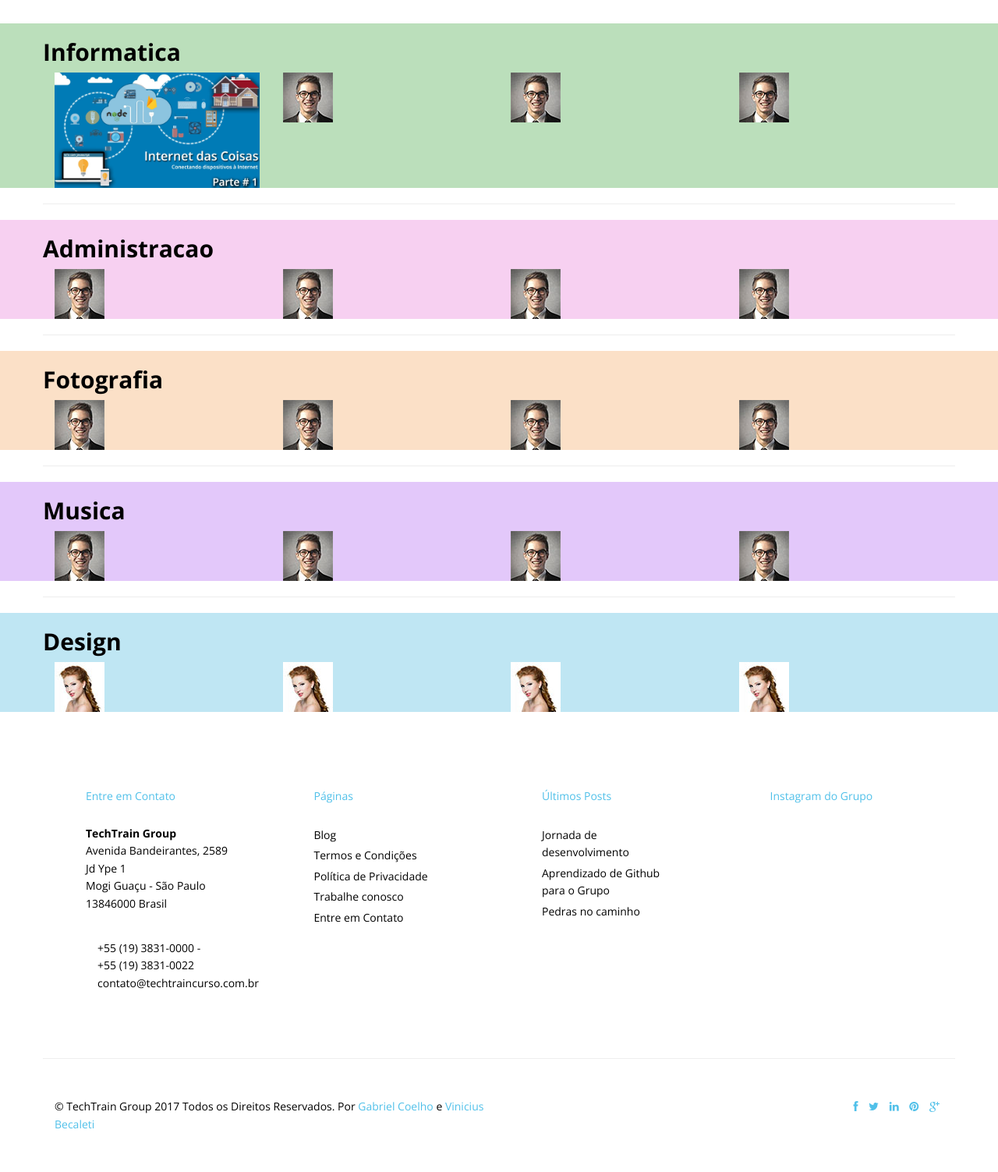
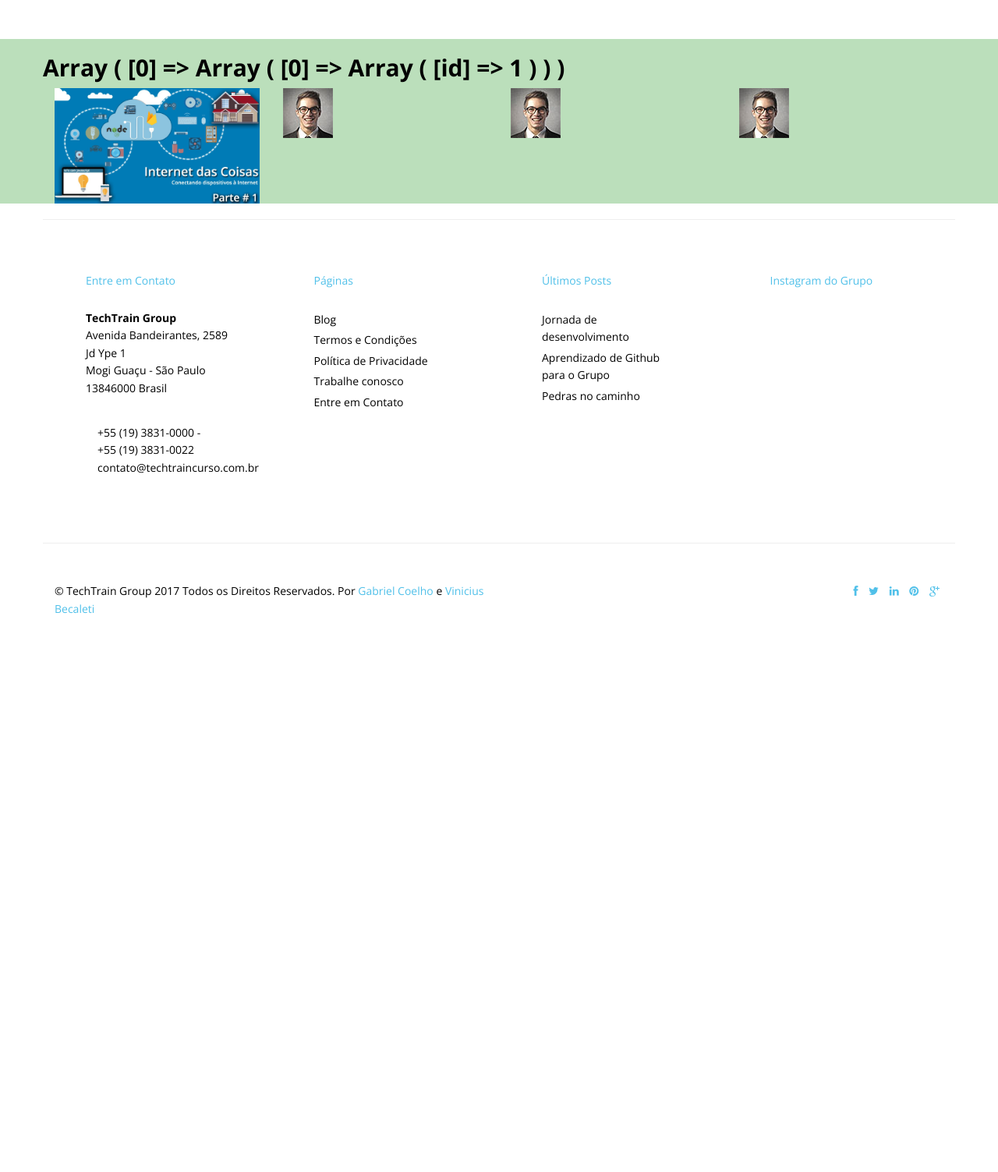
Before and after one commit to GabrielCoelho/TechTrain, a PHP site: page /courses in a window 1280 px wide. Shown: the part 108-1611 px from the top of the page at 78% size. After the commit the page ends 895 px from the top, so only its background shows below. Run offline with PHP 8.4, Linux system fonts and the light colour scheme; tables that the repository leaves empty or names only in its code hold one stand-in row (values such as "Sample post").

Commit message:
Added courses page and controller

```diff
--- /dev/null
+++ b/app/Controller/CourseController.php
@@ -0,0 +1,16 @@
+<?php
+
+namespace Project\Controller;
+
+use Project\Db\QueryBuilder;
+
+class CourseController
+{
+  public function searchCourses()
+  {
+    $q = new QueryBuilder();
+    $array[] = $q->select("cursos");
+    require './app/views/cursos.php';
+  }
+
+}
--- a/app/views/cursos.php
+++ b/app/views/cursos.php
@@ -1,19 +1,9 @@
-<?php
-        $aTest;
-        $aTest[0] = "Informatica";
-        $aTest[1] = "Administracao";
-        $aTest[2] = "Fotografia";
-        $aTest[3] = "Musica";
-        $aTest[4] = "Design";
-
-        $i = 0;
-?>
 <!-- Start cursos -->
-<section class="box2">
+<section class="portfolio">
     <div class="course1">
         <div class="container">
             <div class="row">
-                <h2 style="font-weight: bold; color: black;"><?php echo $aTest[$i];?></h2>
+                <h2 style="font-weight: bold; color: black;"><?php print_r($array);?></h2>
             </div>
         <div class="row">
                 <div class="popup-gallery">
@@ -34,127 +24,9 @@
         </div>
     </div>
 
-    <?php $i++;?>
     <div class="container">
         <div class="row">
             <hr>
         </div>
     </div>
-
-	<div class="box2 course2">
-		<div class="container">
-            <div class="row">
-                <h2 style="font-weight: bold; color: black;"><?php echo $aTest[$i];?></h2>
-            </div>
-			<div class="row">
-				<div class="popup-gallery">
-					<div class="col-md-3">
-						<a href="" title="The Cleaner"><img src="./public/images/a.jpg" class="img-responsive"alt="" /></a>
-					</div>
-					<div class="col-md-3">
-						<a href="" title="The Cleaner"><img src="./public/images/a.jpg" class="img-responsive"alt="" /></a>
-					</div>
-					<div class="col-md-3">
-						<a href="" title="The Cleaner"><img src="./public/images/a.jpg" class="img-responsive"alt="" /></a>
-					</div>
-					<div class="col-md-3">
-						<a href="" title="The Cleaner"><img src="./public/images/a.jpg" class="img-responsive"alt="" /></a>
-					</div>
-				</div>
-			</div>
-		</div>
-    </div>
-
-    <?php $i++;?>
-    <div class="container">
-        <div class="row">
-            <hr>
-        </div>
-    </div>
-
-	<div class="box2 course3">
-		<div class="container">
-            <div class="row">
-                <h2 style="font-weight: bold; color: black;"><?php echo $aTest[$i];?></h2>
-            </div>
-			<div class="row">
-				<div class="popup-gallery">
-					<div class="col-md-3">
-						<a href="" title="The Cleaner"><img src="./public/images/a.jpg" class="img-responsive"alt="" /></a>
-					</div>
-					<div class="col-md-3">
-						<a href="" title="The Cleaner"><img src="./public/images/a.jpg" class="img-responsive"alt="" /></a>
-					</div>
-					<div class="col-md-3">
-						<a href="" title="The Cleaner"><img src="./public/images/a.jpg" class="img-responsive"alt="" /></a>
-					</div>
-					<div class="col-md-3">
-						<a href="" title="The Cleaner"><img src="./public/images/a.jpg" class="img-responsive"alt="" /></a>
-					</div>
-				</div>
-			</div>
-		</div>
-    </div>
-
-    <?php $i++;?>
-    <div class="container">
-        <div class="row">
-            <hr>
-        </div>
-    </div>
-
-	<div class="box2 course4">
-		<div class="container">
-            <div class="row">
-                <h2 style="font-weight: bold; color: black;"><?php echo $aTest[$i];?></h2>
-            </div>
-			<div class="row">
-				<div class="popup-gallery">
-					<div class="col-md-3">
-						<a href="" title="The Cleaner"><img src="./public/images/a.jpg" class="img-responsive"alt="" /></a>
-					</div>
-					<div class="col-md-3">
-						<a href="" title="The Cleaner"><img src="./public/images/a.jpg" class="img-responsive"alt="" /></a>
-					</div>
-					<div class="col-md-3">
-						<a href="" title="The Cleaner"><img src="./public/images/a.jpg" class="img-responsive"alt="" /></a>
-					</div>
-					<div class="col-md-3">
-						<a href="" title="The Cleaner"><img src="./public/images/a.jpg" class="img-responsive"alt="" /></a>
-					</div>
-				</div>
-			</div>
-		</div>
-    </div>
-
-    <?php $i++;?>
-    <div class="container">
-        <div class="row">
-            <hr>
-        </div>
-    </div>
-
-	<div class="box2 course5">
-		<div class="container">
-            <div class="row">
-                <h2 style="font-weight: bold; color: black;"><?php echo $aTest[$i];?></h2>
-            </div>
-			<div class="row">
-				<div class="popup-gallery">
-					<div class="col-md-3">
-						<a href="" title="The Cleaner"><img src="./public/images/c.jpg" class="img-responsive"alt="" /></a>
-					</div>
-					<div class="col-md-3">
-						<a href="" title="The Cleaner"><img src="./public/images/c.jpg" class="img-responsive"alt="" /></a>
-					</div>
-					<div class="col-md-3">
-						<a href="" title="The Cleaner"><img src="./public/images/c.jpg" class="img-responsive"alt="" /></a>
-					</div>
-					<div class="col-md-3">
-						<a href="" title="The Cleaner"><img src="./public/images/c.jpg" class="img-responsive"alt="" /></a>
-					</div>
-				</div>
-			</div>
-		</div>
-    </div>
 </section>
--- a/config.php
+++ b/config.php
@@ -1,13 +1,13 @@
 <?php
 //declaração dos namespaces dos controladores e instanciação dos objetos
-use Project\Controller\TabelaController;
-$tabelaController = new TabelaController();
+use Project\Controller\CourseController;
+$courseController = new CourseController();
 
 
 //configuração do banco de dados
 $_ENV['config'] = [
-    'host' => 'localhost',
-    'dbname' => 'php',
+    'host' => '127.0.0.1',
+    'dbname' => 'testingTT',
     'user' => 'root',
     'password' => '',
 ];
--- a/routes.php
+++ b/routes.php
@@ -13,7 +13,7 @@ switch ($uri) {
 		break;
 
 	case '/courses':
-		require './app/views/cursos.php';
+		$courseController->searchCourses();
 		break;
 	default:
 		require './app/views/404.php';
```
